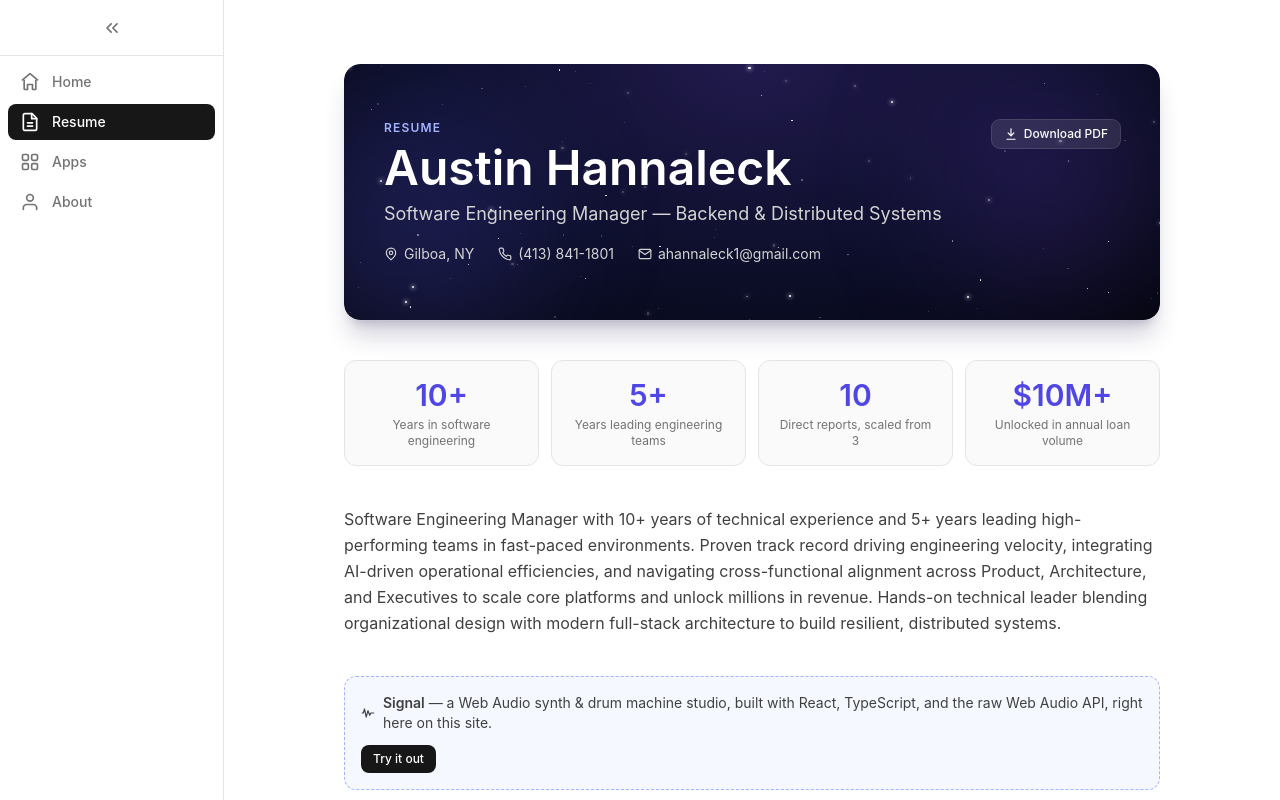
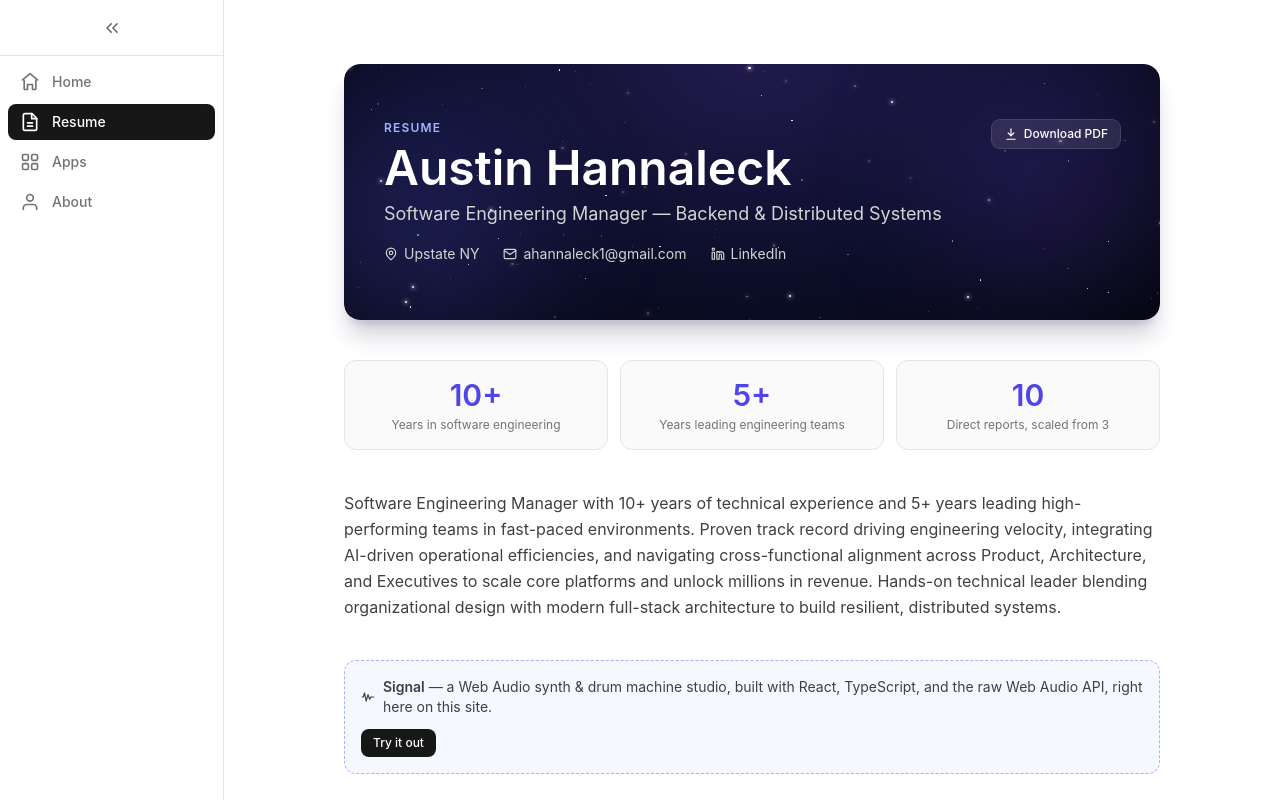
Before and after one commit to austinhannaleck/austin-hannaleck-website, a React (Vite) app: page / in a window 1280 px wide. Both pictures are taken after a click on the button 543 px from the left and 616 px from the top of the page. Shown: the top 800 px of the page. Built offline with nearby package versions, Linux system fonts and the light colour scheme.

Commit message:
Updated profile header, resume text

```diff
--- a/src/components/Home.tsx
+++ b/src/components/Home.tsx
@@ -1,23 +1,4 @@
-import NightSky from "./NightSky";
-
-function IconMail() {
-  return (
-    <svg viewBox="0 0 24 24" fill="none" stroke="currentColor" strokeWidth={2} strokeLinecap="round" strokeLinejoin="round" className="h-3.5 w-3.5">
-      <rect x="2" y="4" width="20" height="16" rx="2" />
-      <path d="m22 6-10 7L2 6" />
-    </svg>
-  );
-}
-
-function IconLinkedIn() {
-  return (
-    <svg viewBox="0 0 24 24" fill="none" stroke="currentColor" strokeWidth={2} strokeLinecap="round" strokeLinejoin="round" className="h-3.5 w-3.5">
-      <path d="M16 8a6 6 0 0 1 6 6v7h-4v-7a2 2 0 0 0-2-2 2 2 0 0 0-2 2v7h-4V8h4v1.5A5 5 0 0 1 16 8Z" />
-      <rect x="2" y="9" width="4" height="12" />
-      <circle cx="4" cy="4" r="2" />
-    </svg>
-  );
-}
+import ProfileHeader from "./ProfileHeader";
 
 function IconArrowRight() {
   return (
@@ -45,33 +26,7 @@
 function Home({ onOpenResume, onOpenApps, onOpenAbout }: HomeProps) {
   return (
     <main className="mx-auto max-w-4xl px-6 py-16 sm:px-10">
-      <header className="relative mb-10 overflow-hidden rounded-2xl px-6 py-10 shadow-xl shadow-indigo-950/20 ring-1 ring-white/10 sm:px-10 sm:py-14">
-        <NightSky />
-        <div className="relative">
-          <p className="text-xs font-semibold uppercase tracking-widest text-indigo-300">Portfolio</p>
-          <h1 className="mt-2 text-4xl font-semibold text-white sm:text-5xl">Austin Hannaleck</h1>
-          <p className="mt-2 text-lg text-neutral-300">
-            Software Engineering Manager — Backend &amp; Distributed Systems
-          </p>
-
-          <div className="mt-4 flex flex-wrap gap-x-6 gap-y-2 text-sm text-neutral-300">
-            <a
-              href="mailto:ahannaleck1@gmail.com"
-              className="inline-flex items-center gap-1.5 hover:text-white"
-            >
-              <IconMail /> ahannaleck1@gmail.com
-            </a>
-            <a
-              href="https://www.linkedin.com/in/austin-hannaleck-0b4aa7b2"
-              target="_blank"
-              rel="noopener noreferrer"
-              className="inline-flex items-center gap-1.5 hover:text-white"
-            >
-              <IconLinkedIn /> LinkedIn
-            </a>
-          </div>
-        </div>
-      </header>
+      <ProfileHeader eyebrow="Portfolio" />
 
       <section className="mb-10">
         <p className="leading-relaxed text-neutral-700 dark:text-neutral-300">
--- /dev/null
+++ b/src/components/ProfileHeader.tsx
@@ -0,0 +1,86 @@
+import type { ReactNode } from "react";
+import NightSky from "./NightSky";
+
+function IconPin() {
+  return (
+    <svg viewBox="0 0 24 24" fill="none" stroke="currentColor" strokeWidth={2} strokeLinecap="round" strokeLinejoin="round" className="h-3.5 w-3.5">
+      <path d="M20 10c0 6-8 12-8 12s-8-6-8-12a8 8 0 0 1 16 0Z" />
+      <circle cx="12" cy="10" r="3" />
+    </svg>
+  );
+}
+
+function IconMail() {
+  return (
+    <svg viewBox="0 0 24 24" fill="none" stroke="currentColor" strokeWidth={2} strokeLinecap="round" strokeLinejoin="round" className="h-3.5 w-3.5">
+      <rect x="2" y="4" width="20" height="16" rx="2" />
+      <path d="m22 6-10 7L2 6" />
+    </svg>
+  );
+}
+
+function IconLinkedIn() {
+  return (
+    <svg viewBox="0 0 24 24" fill="none" stroke="currentColor" strokeWidth={2} strokeLinecap="round" strokeLinejoin="round" className="h-3.5 w-3.5">
+      <path d="M16 8a6 6 0 0 1 6 6v7h-4v-7a2 2 0 0 0-2-2 2 2 0 0 0-2 2v7h-4V8h4v1.5A5 5 0 0 1 16 8Z" />
+      <rect x="2" y="9" width="4" height="12" />
+      <circle cx="4" cy="4" r="2" />
+    </svg>
+  );
+}
+
+type ProfileHeaderProps = {
+  /** Small label above the name — "Portfolio" on Home, "Resume" on the resume page. */
+  eyebrow: string;
+  /** Optional page-specific controls rendered top-right (e.g. Resume's "Download PDF" button). */
+  actions?: ReactNode;
+};
+
+/** The "Austin Hannaleck" name/title/contact banner shared by every page that
+ * introduces him (Home, Resume, ...). Keep this the single source of truth
+ * for that content — pages should never re-type the name, title, or contact
+ * links themselves. */
+function ProfileHeader({ eyebrow, actions }: ProfileHeaderProps) {
+  return (
+    <header className="relative mb-10 overflow-hidden rounded-2xl px-6 py-10 shadow-xl shadow-indigo-950/20 ring-1 ring-white/10 print:rounded-none print:p-0 print:shadow-none print:ring-0 sm:px-10 sm:py-14">
+      <NightSky />
+      <div className="relative flex flex-wrap items-start justify-between gap-4">
+        <div>
+          <p className="text-xs font-semibold uppercase tracking-widest text-indigo-300 print:text-indigo-600">
+            {eyebrow}
+          </p>
+          <h1 className="mt-2 text-4xl font-semibold text-white print:text-neutral-900 sm:text-5xl">
+            Austin Hannaleck
+          </h1>
+          <p className="mt-2 text-lg text-neutral-300 print:text-neutral-600">
+            Software Engineering Manager — Backend &amp; Distributed Systems
+          </p>
+
+          <div className="mt-4 flex flex-wrap gap-x-6 gap-y-2 text-sm text-neutral-300 print:text-neutral-600">
+            <span className="inline-flex items-center gap-1.5">
+              <IconPin /> Upstate NY
+            </span>
+            <a
+              href="mailto:ahannaleck1@gmail.com"
+              className="inline-flex items-center gap-1.5 hover:text-white print:hover:text-neutral-600"
+            >
+              <IconMail /> ahannaleck1@gmail.com
+            </a>
+            <a
+              href="https://www.linkedin.com/in/austin-hannaleck-0b4aa7b2"
+              target="_blank"
+              rel="noopener noreferrer"
+              className="inline-flex items-center gap-1.5 hover:text-white print:hover:text-neutral-600"
+            >
+              <IconLinkedIn /> LinkedIn
+            </a>
+          </div>
+        </div>
+
+        {actions}
+      </div>
+    </header>
+  );
+}
+
+export default ProfileHeader;
--- a/src/components/Resume.tsx
+++ b/src/components/Resume.tsx
@@ -1,5 +1,5 @@
 import { useEffect, useMemo, useRef, useState, type ReactNode } from "react";
-import NightSky from "./NightSky";
+import ProfileHeader from "./ProfileHeader";
 
 type Stat = { value: string; label: string };
 
@@ -7,7 +7,6 @@
   { value: "10+", label: "Years in software engineering" },
   { value: "5+", label: "Years leading engineering teams" },
   { value: "10", label: "Direct reports, scaled from 3" },
-  { value: "$10M+", label: "Unlocked in annual loan volume" },
 ];
 
 const SUMMARY =
@@ -100,32 +99,6 @@
   degree: "BS, Computer Science",
   dates: "September 2013 – May 2016",
 };
-
-function IconPin() {
-  return (
-    <svg viewBox="0 0 24 24" fill="none" stroke="currentColor" strokeWidth={2} strokeLinecap="round" strokeLinejoin="round" className="h-3.5 w-3.5">
-      <path d="M20 10c0 6-8 12-8 12s-8-6-8-12a8 8 0 0 1 16 0Z" />
-      <circle cx="12" cy="10" r="3" />
-    </svg>
-  );
-}
-
-function IconPhone() {
-  return (
-    <svg viewBox="0 0 24 24" fill="none" stroke="currentColor" strokeWidth={2} strokeLinecap="round" strokeLinejoin="round" className="h-3.5 w-3.5">
-      <path d="M22 16.92v3a2 2 0 0 1-2.18 2 19.79 19.79 0 0 1-8.63-3.07 19.5 19.5 0 0 1-6-6 19.79 19.79 0 0 1-3.07-8.67A2 2 0 0 1 4.11 2h3a2 2 0 0 1 2 1.72c.127.96.362 1.903.7 2.81a2 2 0 0 1-.45 2.11L8.09 9.91a16 16 0 0 0 6 6l1.27-1.27a2 2 0 0 1 2.11-.45c.907.338 1.85.573 2.81.7A2 2 0 0 1 22 16.92Z" />
-    </svg>
-  );
-}
-
-function IconMail() {
-  return (
-    <svg viewBox="0 0 24 24" fill="none" stroke="currentColor" strokeWidth={2} strokeLinecap="round" strokeLinejoin="round" className="h-3.5 w-3.5">
-      <rect x="2" y="4" width="20" height="16" rx="2" />
-      <path d="m22 6-10 7L2 6" />
-    </svg>
-  );
-}
 
 function IconWave() {
   return (
@@ -536,36 +509,9 @@
 function Resume({ onOpenSignal }: ResumeProps) {
   return (
     <main className="mx-auto max-w-4xl px-6 py-16 sm:px-10">
-      <header className="relative mb-10 overflow-hidden rounded-2xl px-6 py-10 shadow-xl shadow-indigo-950/20 ring-1 ring-white/10 print:rounded-none print:p-0 print:shadow-none print:ring-0 sm:px-10 sm:py-14">
-        <NightSky />
-        <div className="relative flex flex-wrap items-start justify-between gap-4">
-          <div>
-            <p className="text-xs font-semibold uppercase tracking-widest text-indigo-300 print:text-indigo-600">
-              Resume
-            </p>
-            <h1 className="mt-2 text-4xl font-semibold text-white print:text-neutral-900 sm:text-5xl">
-              Austin Hannaleck
-            </h1>
-            <p className="mt-2 text-lg text-neutral-300 print:text-neutral-600">
-              Software Engineering Manager — Backend &amp; Distributed Systems
-            </p>
-
-            <div className="mt-4 flex flex-wrap gap-x-6 gap-y-2 text-sm text-neutral-300 print:text-neutral-600">
-              <span className="inline-flex items-center gap-1.5">
-                <IconPin /> Gilboa, NY
-              </span>
-              <a href="tel:+14138411801" className="inline-flex items-center gap-1.5 hover:text-white print:hover:text-neutral-600">
-                <IconPhone /> (413) 841-1801
-              </a>
-              <a
-                href="mailto:ahannaleck1@gmail.com"
-                className="inline-flex items-center gap-1.5 hover:text-white print:hover:text-neutral-600"
-              >
-                <IconMail /> ahannaleck1@gmail.com
-              </a>
-            </div>
-          </div>
-
+      <ProfileHeader
+        eyebrow="Resume"
+        actions={
           <button
             type="button"
             onClick={() => window.print()}
@@ -573,10 +519,10 @@
           >
             <IconDownload /> Download PDF
           </button>
-        </div>
-      </header>
+        }
+      />
 
-      <section className="mb-10 grid grid-cols-2 gap-3 sm:grid-cols-4">
+      <section className="mb-10 grid grid-cols-3 gap-3">
         {STATS.map((stat) => (
           <StatTile key={stat.label} stat={stat} />
         ))}
--- a/src/components/apps/MakeTheBed.tsx
+++ b/src/components/apps/MakeTheBed.tsx
@@ -47,7 +47,7 @@
     <main className="mx-auto flex max-w-2xl flex-col items-center px-6 py-12 sm:px-10">
       <header className="mb-6 text-center">
         <p className="text-xs font-semibold uppercase tracking-widest text-sky-600 dark:text-sky-400">
-          Make the Bed
+          Make the Bed - Under Construction
         </p>
         <h1 className="mt-2 text-3xl font-semibold sm:text-4xl">Lily's tower of beds</h1>
         <p className="mt-2 text-sm text-neutral-500 dark:text-neutral-400">
```
